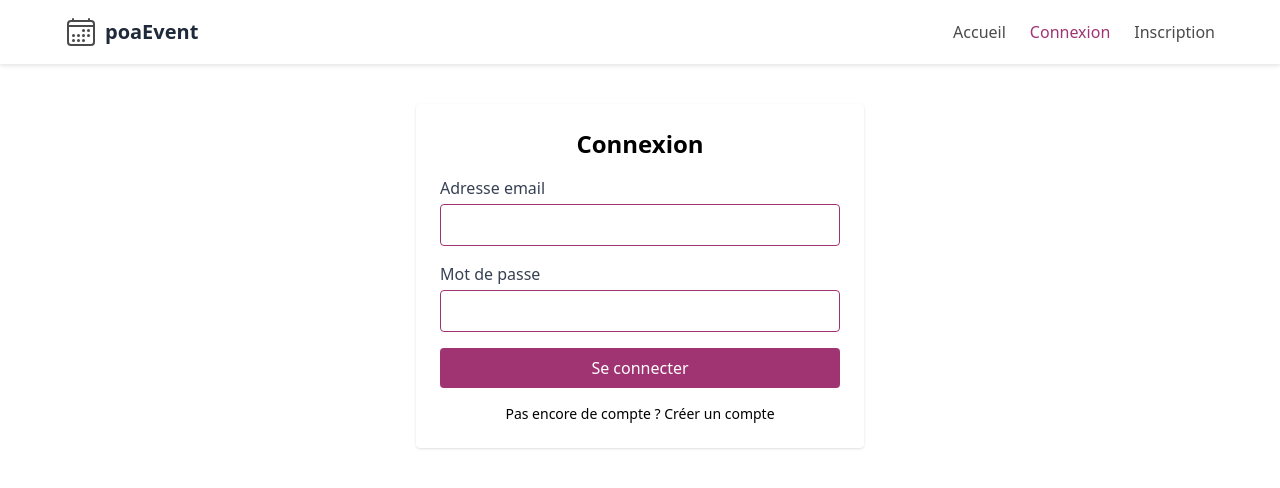
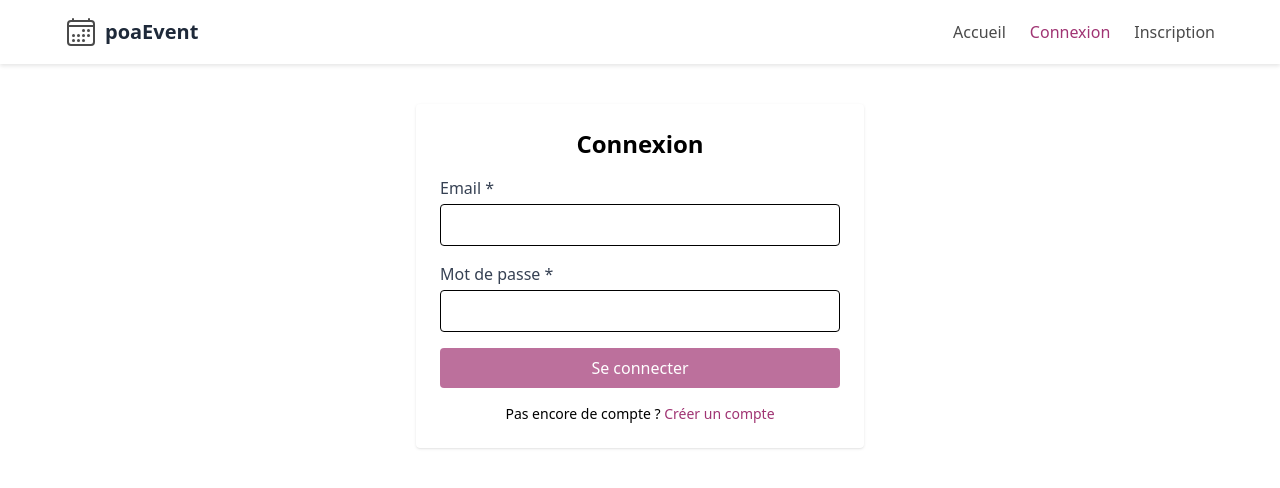
Before and after one commit to vieux11/frontPoa, an Angular app: page /login in a window 1280 px wide. Shown: the top 488 px of the page. Built offline with nearby package versions, Linux system fonts and the light colour scheme.

Commit message:
validator login and toast

```diff
--- a/src/app/auth/login/login.component.css
+++ b/src/app/auth/login/login.component.css
@@ -3,3 +3,26 @@ input:focus, textarea:focus {
   border-color: #861f5d;
   box-shadow: 0 0 0 2px rgba(255, 47, 172, 0.3); /* optionnel, un léger halo violet */
 }
+/* Animation */
+.animate-fade-in {
+  animation: fadeIn 0.3s ease-out;
+}
+
+@keyframes fadeIn {
+  from { opacity: 0; transform: translateY(-10px); }
+  to { opacity: 1; transform: translateY(0); }
+}
+
+/* Styles des champs */
+input.ng-invalid.ng-touched {
+  border-color: #ef4444 !important;
+}
+
+button:disabled {
+  opacity: 0.7;
+  cursor: not-allowed;
+}
+
+.hover\:text-green-200:hover {
+  color: #bef264;
+}
--- a/src/app/auth/login/login.component.html
+++ b/src/app/auth/login/login.component.html
@@ -1,32 +1,82 @@
-<div class="max-w-md mx-auto mt-10 p-6 bg-white shadow rounded">
+<div class="max-w-md mx-auto mt-10 p-6 bg-white shadow rounded relative">
+  <!-- Toast de succès -->
+  @if (showSuccessToast) {
+    <div class="fixed top-4 right-4 z-50 animate-fade-in">
+      <div class="bg-green-500 text-white px-6 py-4 rounded-lg shadow-lg flex items-center">
+        <span>👋 Connexion réussie ! Redirection en cours...</span>
+        <button (click)="showSuccessToast = false" class="ml-4 text-xl hover:text-green-200">
+          &times;
+        </button>
+      </div>
+    </div>
+  }
+
   <h2 class="text-2xl font-bold mb-4 text-center">Connexion</h2>
 
-  <!-- Message d'erreur -->
-  <div *ngIf="Submitted" class="mt-3">
-    <div class="alert alert-danger d-flex justify-between items-center p-3 bg-red-100 text-red-800 rounded">
-      <strong>Erreur de connexion</strong>
-      <button (click)="close()" type="button" class="text-xl font-bold px-2">&times;</button>
+  <!-- Message d'erreur API -->
+  @if (submitted && apiError) {
+    <div class="mb-4 p-3 bg-red-100 text-red-800 rounded flex justify-between items-center">
+      <strong>{{ apiError }}</strong>
+      <button (click)="closeError()" class="text-xl font-bold px-2">&times;</button>
     </div>
-  </div>
+  }
 
   <form [formGroup]="loginForm" (ngSubmit)="handleSubmit()">
+    <!-- Email -->
     <div class="mb-4">
-      <label for="email" class="block text-gray-700">Adresse email</label>
-      <input type="email" id="email" formControlName="email" required class="w-full border border-[#A03473] p-2 rounded mt-1">
+      <label for="email" class="block text-gray-700">Email *</label>
+      <input
+        type="email"
+        id="email"
+        formControlName="email"
+        class="w-full border p-2 rounded mt-1"
+        [class.border-red-500]="loginForm.get('email')?.invalid && loginForm.get('email')?.touched"
+      >
+      @if (loginForm.get('email')?.invalid && loginForm.get('email')?.touched) {
+        <div class="text-red-500 text-sm mt-1">
+          @if (loginForm.get('email')?.errors?.['required']) {
+            <p>L'email est obligatoire.</p>
+          }
+          @if (loginForm.get('email')?.errors?.['email']) {
+            <p>Veuillez entrer un email valide (ex: user&#64;example.com).</p>
+          }
+        </div>
+      }
     </div>
 
+    <!-- Mot de passe -->
     <div class="mb-4">
-      <label for="password" class="block text-gray-700">Mot de passe</label>
-      <input type="password" id="password" formControlName="password" required class="w-full border border-[#A03473] p-2 rounded mt-1">
+      <label for="password" class="block text-gray-700">Mot de passe *</label>
+      <input
+        type="password"
+        id="password"
+        formControlName="password"
+        class="w-full border p-2 rounded mt-1"
+        [class.border-red-500]="loginForm.get('password')?.invalid && loginForm.get('password')?.touched"
+      >
+      @if (loginForm.get('password')?.invalid && loginForm.get('password')?.touched) {
+        <div class="text-red-500 text-sm mt-1">
+          @if (loginForm.get('password')?.errors?.['required']) {
+            <p>Le mot de passe est obligatoire.</p>
+          }
+          @if (loginForm.get('password')?.errors?.['minlength']) {
+            <p>8 caractères minimum.</p>
+          }
+        </div>
+      }
     </div>
 
-    <button type="submit" class="w-full bg-[#A03473] text-white py-2 rounded hover:bg-[#88175a] transition cursor-pointer">
+    <button
+      type="submit"
+      class="w-full bg-[#A03473] text-white py-2 rounded hover:bg-[#88175a] transition cursor-pointer"
+      [disabled]="loginForm.invalid"
+    >
       Se connecter
     </button>
   </form>
 
   <p class="text-center text-sm mt-4">
     Pas encore de compte ?
-    <a [routerLink]="['/register']" routerLinkActive="router-link-active"   class="text-primary hover:underline">Créer un compte</a>
+    <a [routerLink]="['/register']" class="text-[#A03473] hover:underline">Créer un compte</a>
   </p>
 </div>
--- a/src/app/auth/login/login.component.ts
+++ b/src/app/auth/login/login.component.ts
@@ -1,43 +1,55 @@
 import { Component } from '@angular/core';
 import { AuthService } from '../../core/services/auth.service';
 import { Router, RouterLink } from '@angular/router';
-import { FormBuilder, FormGroup, ReactiveFormsModule, Validators } from '@angular/forms';
-import { NgIf } from '@angular/common';
+import { FormBuilder, FormGroup, ReactiveFormsModule, Validators, AbstractControl} from '@angular/forms';
+
 
 @Component({
   selector: 'app-login',
-  imports: [ReactiveFormsModule, NgIf, RouterLink],
+  imports: [ReactiveFormsModule, RouterLink],
   templateUrl: './login.component.html',
   styleUrl: './login.component.css'
 })
 export class LoginComponent {
   loginForm: FormGroup;
-  Submitted = false;
+  submitted = false;
+  showSuccessToast = false;
+  apiError = '';
 
   constructor(private authService: AuthService, private router: Router, private fb:FormBuilder) {
     this.loginForm = this.fb.group({
-      email: ['', Validators.required],
-      password: ['', [Validators.email, Validators.required]]
+      email: ['', [Validators.required, Validators.email]],
+      password: ['', [Validators.required, Validators.minLength(8)]]
     });
   }
 
   handleSubmit() {
-    this.authService.login(this.loginForm.value.email, this.loginForm.value.password).subscribe({
+    this.loginForm.markAllAsTouched();
+    if (this.loginForm.invalid) return;
+
+    this.authService.login(
+      this.loginForm.value.email,
+      this.loginForm.value.password
+    ).subscribe({
       next: (res) => {
+        this.showSuccessToast = true;
         this.authService.loginSuccess(res);
-        const role = this.authService.getRole();
-        if (role === 'admin') this.router.navigate(['/admin']);
-        else this.router.navigate(['/client']);
+
+        setTimeout(() => {
+          const role = this.authService.getRole();
+          role === 'admin'
+            ? this.router.navigate(['/admin'])
+            : this.router.navigate(['/client']);
+        }, 1500);
       },
       error: (err) => {
-        console.error('Erreur de connexion :', err);
-        alert("Email ou mot de passe incorrect !");
-        this.Submitted = true;
+        this.apiError = err.error?.message || 'Email ou mot de passe incorrect';
+        this.submitted = true;
       }
     });
   }
 
-close() {
-  this.Submitted = false
+  closeError() {
+    this.submitted = false;
+  }
 }
-}
```
